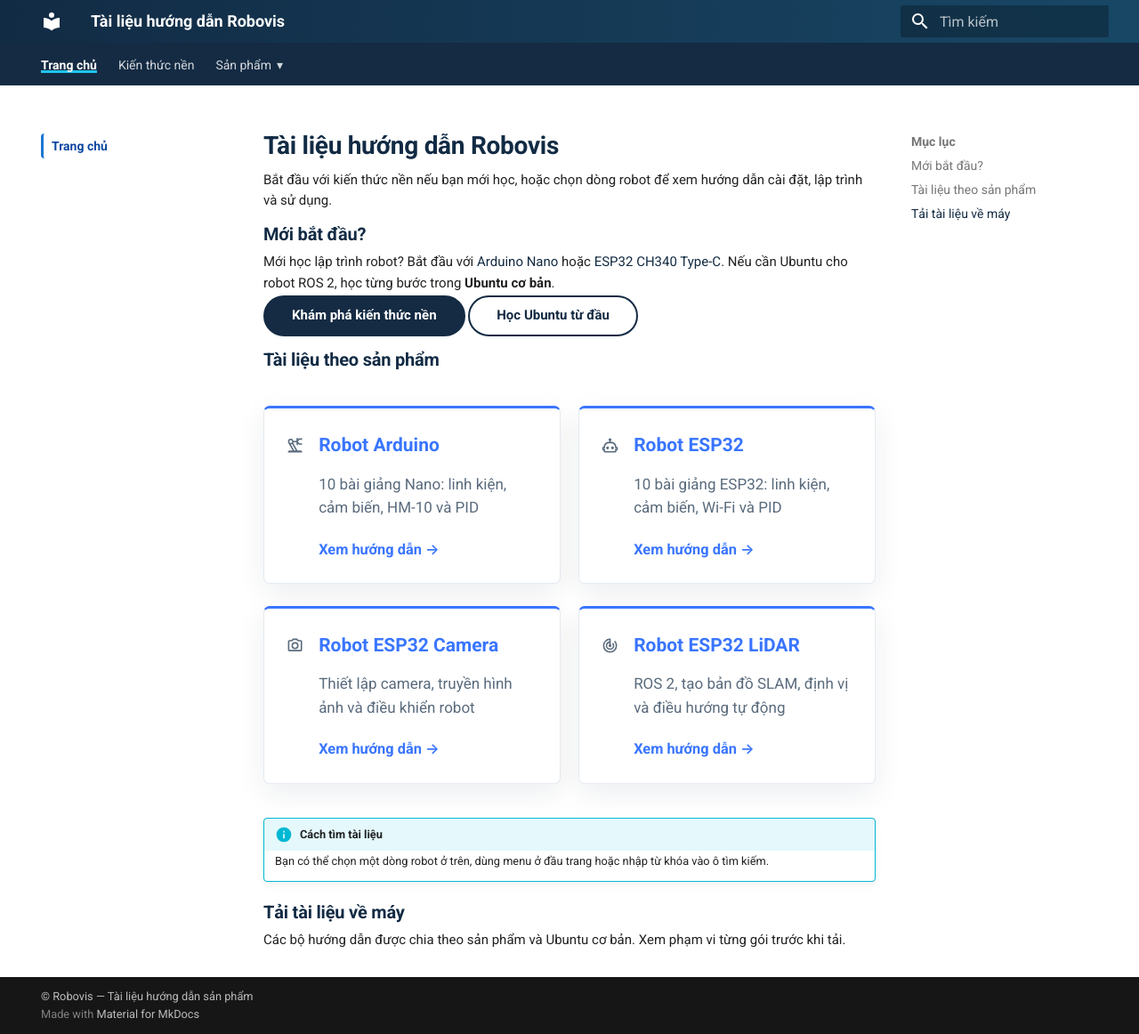
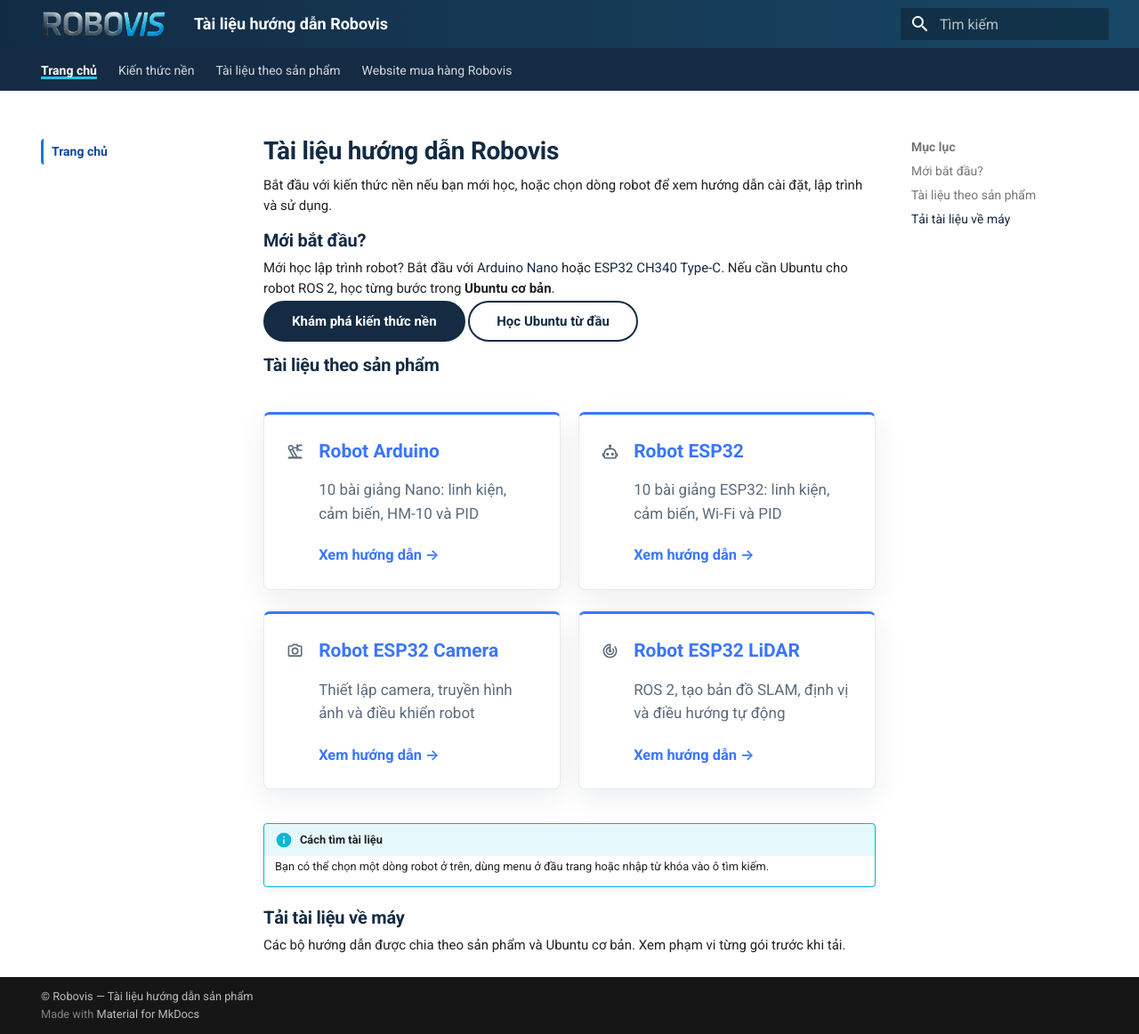
Before and after one commit to robovisVN/robovis-manual, an MkDocs documentation site: the page built from docs/index.md, in a window 1280 px wide and 1162 px high. Shown: the whole window at 89% size. Built offline with MkDocs 1.6.1 and Material for MkDocs 9.7.7, drawn with Linux system fonts in a browser that asks for light colours.

Commit message:
update theme

```diff
--- a/docs/stylesheets/extra.css
+++ b/docs/stylesheets/extra.css
@@ -10,6 +10,36 @@
 
 .md-header {
   background: linear-gradient(90deg, var(--robovis-navy), #184766);
+}
+
+/* Keep the home link visible beside the menu on mobile as well as desktop. */
+.md-header .md-header__button.md-logo {
+  display: block;
+  flex-shrink: 0;
+}
+
+.md-header .md-logo img,
+.md-nav .md-logo img {
+  width: 7rem;
+  height: auto;
+}
+
+.md-header .md-logo:focus-visible,
+.md-nav .md-logo:focus-visible {
+  outline: 2px solid var(--robovis-cyan);
+  outline-offset: 3px;
+  border-radius: .15rem;
+}
+
+@media screen and (max-width: 44.984375em) {
+  .md-header .md-header__button.md-logo {
+    margin: .2rem;
+    padding: .2rem;
+  }
+
+  .md-header .md-logo img {
+    width: 5rem;
+  }
 }
 
 .md-typeset h1,
--- a/mkdocs.yml
+++ b/mkdocs.yml
@@ -6,6 +6,7 @@
   name: material
   custom_dir: overrides
   language: vi
+  logo: assets/robovis-logo.png
   features:
     - navigation.tabs
     #- navigation.sections
@@ -44,8 +45,8 @@
               - Kết nối máy tính với robot: ubuntu-co-ban/07-ket-noi-robot.md
           - 4. Thực hành tổng hợp:
               - Thực hành và xử lý lỗi: ubuntu-co-ban/08-thuc-hanh-va-loi.md
-  - Sản phẩm:
-      - Tất cả sản phẩm: san-pham/index.md
+  - Tài liệu theo sản phẩm:
+      - Tất cả tài liệu sản phẩm: san-pham/index.md
       - Robot Arduino:
           - Lộ trình cho người mới: robot-arduino/index.md
           - Cài đặt:
@@ -148,6 +149,7 @@
         - 7. Tham khảo:
             - Danh sách lệnh: robot-esp32-lidar/07-tham-khao/01-danh-sach-lenh.md
             - Thuật ngữ: robot-esp32-lidar/07-tham-khao/02-thuat-ngu.md
+  - Website mua hàng Robovis: https://robovis.vn/
 #   - Tải xuống:
 #       - Trung tâm tải xuống: tai-xuong/index.md
 #       - Robot Arduino: tai-xuong/robot-arduino.md
```
Also changed, not shown: docs/assets/robovis-logo.png (added).
